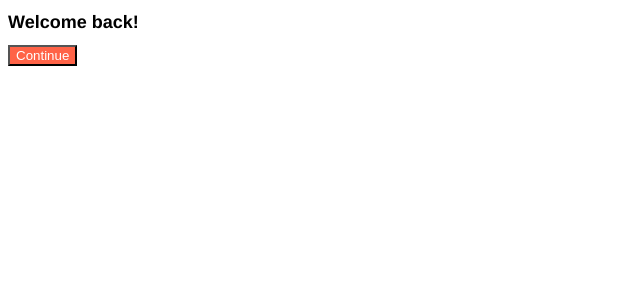
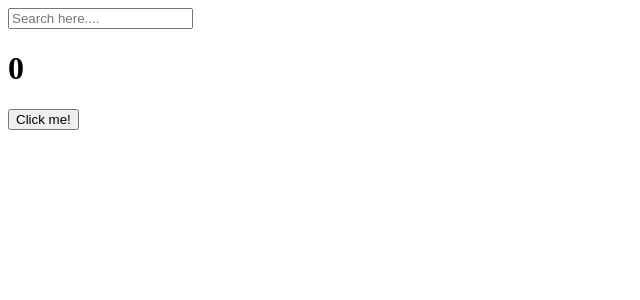
Before and after one commit to taeungpark/ReactApp, a React (Create React App) app: page / in a window 1280 px wide. Shown: the top 300 px of the page, without its empty margins (0-640 px from the left). Built offline with nearby package versions, Linux system fonts and the light colour scheme.

Commit message:
useEffect

```diff
--- a/src/App.js
+++ b/src/App.js
@@ -1,11 +1,33 @@
-import Button from "./Button";
-import styles from "./App.module.css";
+import { useState, useEffect } from "react";
 
 function App() {
+  const [counter, setValue] = useState(0);
+  const [keyword, setKeyword] = useState("")
+  const onClick = () => setValue((prev) => prev+1);
+  const onChange =(event) => setKeyword(event.target.value);
+  useEffect(() => {
+    console.log("I run only once")
+  }, []);
+  useEffect(()=>{
+    console.log("I run when 'keyowrd' changes");
+  }, [keyword]);
+  useEffect(()=>{
+    console.log("I run when 'counter' changes");
+}, [counter]);
+
+useEffect(()=>{
+  console.log("I run when 'keyowrd' & 'counter' changes");
+}, [keyword, counter]);
+
   return (
     <div>
-      <h1 className={styles.title}>Welcome back!</h1>
-      <Button text={"Continue"}/>
+      <input value={keyword}
+        onChange={onChange}
+        type="text"
+        placeholder="Search here...."
+      />
+      <h1>{counter}</h1>
+      <button onClick={onClick}>Click me!</button>
     </div>
   );
 }
--- a/src/App.module.css
+++ /dev/null
@@ -1,4 +0,0 @@
-.title{
-    font-family: 'Franklin Gothic Medium', 'Arial Narrow', Arial, sans-serif;
-    font-size: 18px;
-}
--- a/src/Button.module.css
+++ /dev/null
@@ -1,4 +0,0 @@
-.btn {
-    color: white;
-    background-color: tomato;
-}
--- a/src/index.js
+++ b/src/index.js
@@ -4,7 +4,5 @@
 
 const root = ReactDOM.createRoot(document.getElementById('root'));
 root.render(
-  <React.StrictMode>
     <App />
-  </React.StrictMode>
 );
```
